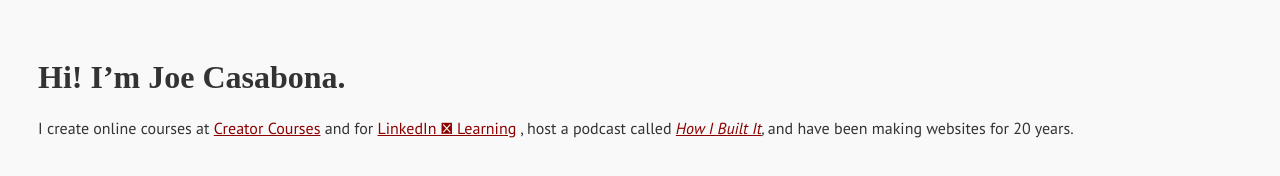
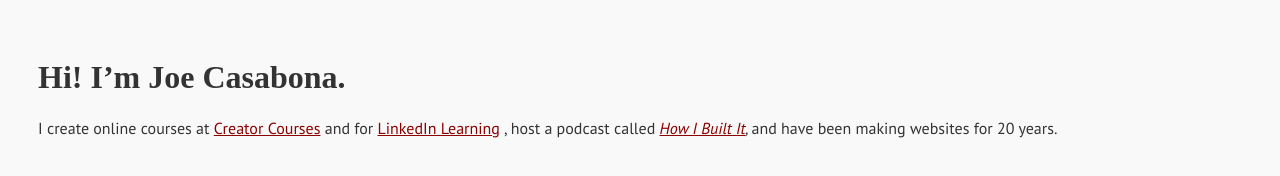
Before and after one commit to jcasabona/html-css-vqs, a plain HTML site: page Ch3/code-3-1.html in a window 1280 px wide. Drawn offline with nearby package versions, Linux system fonts and the light colour scheme; files that its build step writes are made by us from their sources; a web font is replaced by a local one.

Commit message:
Weird character fix

```diff
--- a/Ch3/code-3-1.html
+++ b/Ch3/code-3-1.html
@@ -10,8 +10,7 @@
 <div>
     <p>I create online courses at
 <a href="https://creatorcourses.com/">Creator Courses</a> and for
-<a href="https://www.linkedin.com/learning/instructors/joe-casabona">LinkedIn
- Learning</a> , host a podcast called
+<a href="https://www.linkedin.com/learning/instructors/joe-casabona">LinkedIn Learning</a> , host a podcast called
 <em><a href="https://howibuilt.it/">How I Built It</a>, </em> and have been making websites for 20 years.</p>
 </div>
 <!--
```
